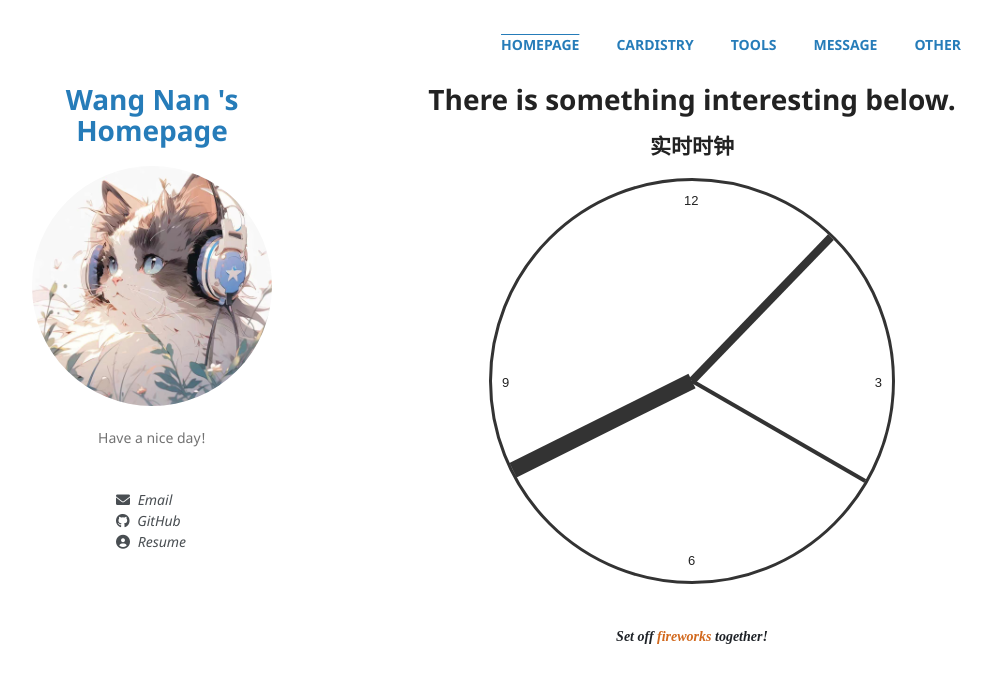
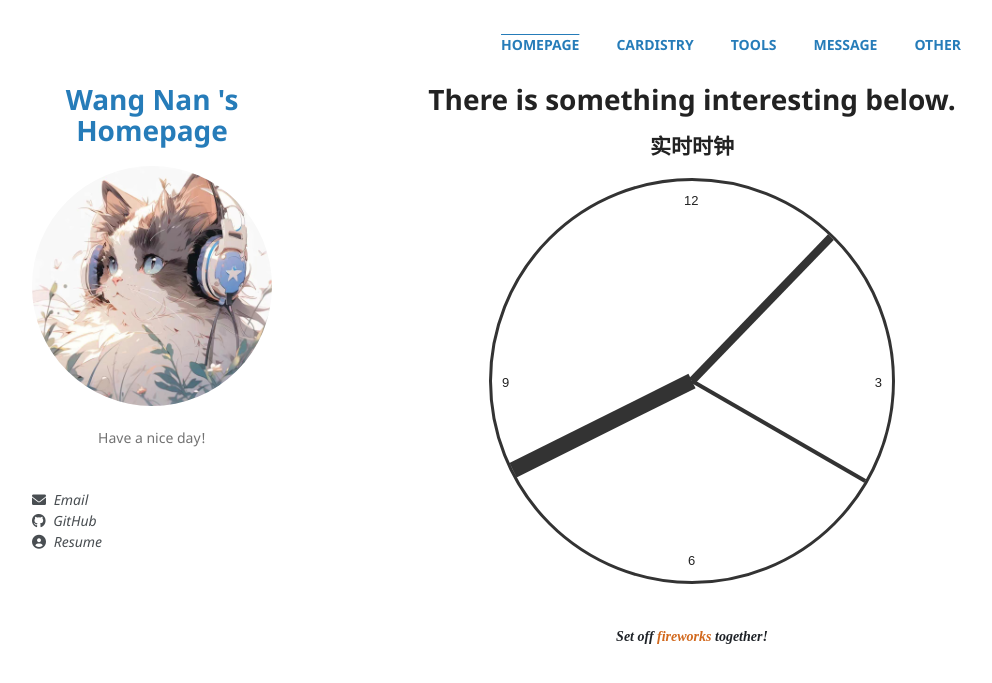
Before and after one commit to theFool-wn/theFool-wn.github.io, a Jekyll site: the page built from index.html, in a window 1280 px wide and 900 px high. Shown: the top 683 px of the window, without its empty margins (128-1120 px from the left). Built offline with Jekyll 4.4.1, drawn with Linux system fonts in a browser that asks for light colours.

Commit message:
Update default.html

```diff
--- a/_layouts/default.html
+++ b/_layouts/default.html
@@ -48,7 +48,7 @@
                 </ul>
                 {% endif %}
 
-                <p id = "align-contact" align = "left" style="padding-left: 35%">
+                <p id = "align-contact" align = "left">
                     {% include author-contact.html %}
                 </p>
             </header>
```
